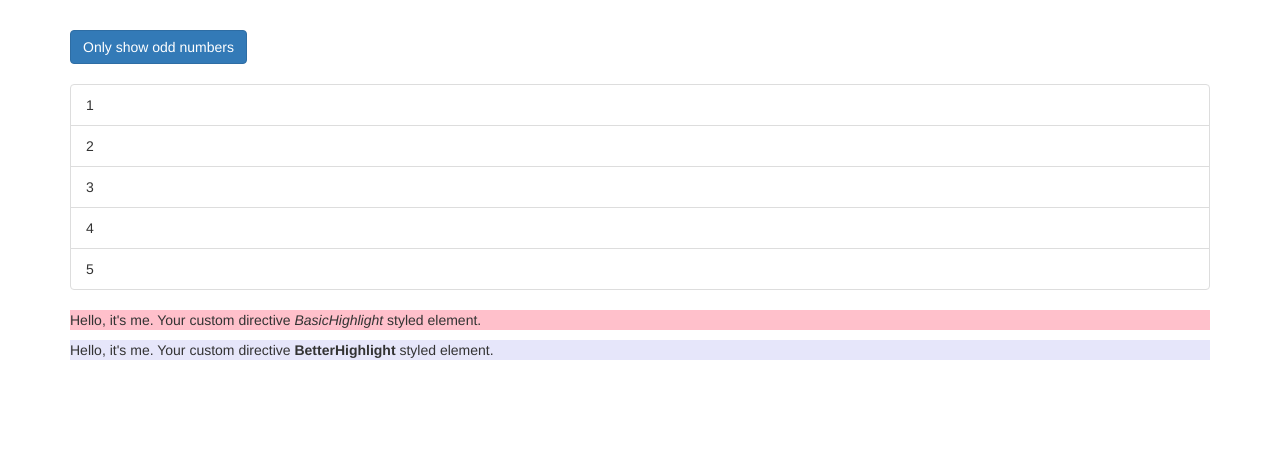
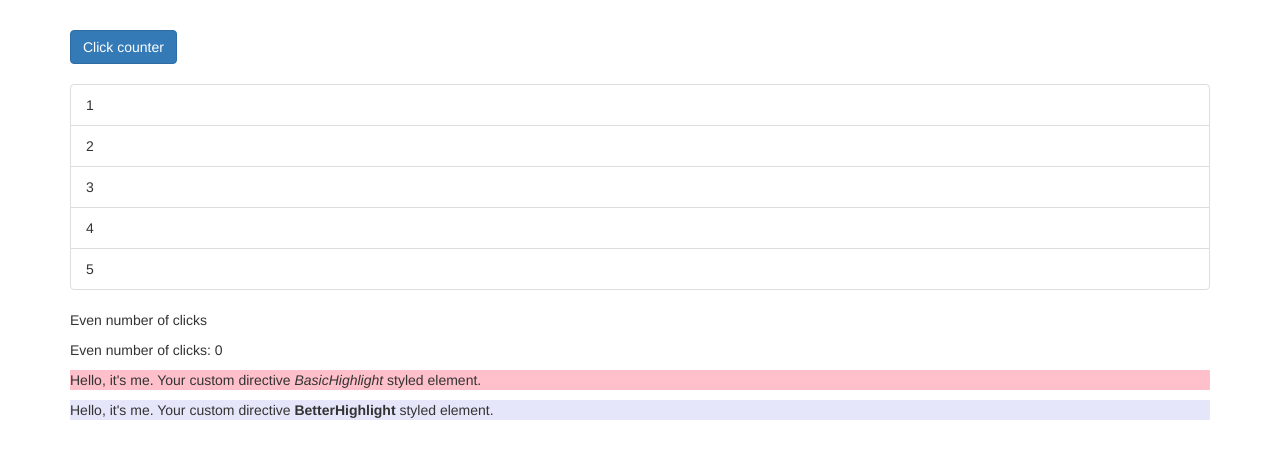
Before and after one commit to rghatore/ng-directives-deep-dive, an Angular app: page / in a window 1280 px wide. Shown: the top 458 px of the page. Built offline with nearby package versions, Linux system fonts and the light colour scheme.

Commit message:
practicing ngSwitch and creating your own structural directive

```diff
--- a/src/app/app.component.html
+++ b/src/app/app.component.html
@@ -1,9 +1,10 @@
 <div class="container">
   <div class="row">
     <div class="col-xs-12">
+      <!-- (click)="onlyOdd = !onlyOdd">Only show odd numbers</button> -->
       <button
         class="btn btn-primary"
-        (click)="onlyOdd = !onlyOdd">Only show odd numbers</button>
+        (click)="onClick()">Click counter</button>
       <br><br>
       <ul class="list-group">
         <li
@@ -14,9 +15,17 @@
         </li>
       </ul>
       <ng-template [ngIf]="onlyOdd">
-        <p>Only odd</p>
+        <p>Odd number of clicks</p>
       </ng-template>
+      <div *appUnless="onlyOdd">
+        <p>Even number of clicks</p>
+      </div>
     </div>
+  </div>
+  <div [ngSwitch]="count % 2">
+    <p *ngSwitchCase="0">Even number of clicks: {{ count }}</p>
+    <p *ngSwitchCase="1">Odd number of clicks: {{ count }}</p>
+    <p *ngSwitchCase="default">Number of clicks: n/a</p>
   </div>
   <p appBasicHighlight>
     Hello, it's me. Your custom directive <em>BasicHighlight</em> styled element.
--- a/src/app/app.component.ts
+++ b/src/app/app.component.ts
@@ -8,4 +8,10 @@ import { Component } from '@angular/core';
 export class AppComponent {
   numbers = [1, 2, 3, 4, 5];
   onlyOdd = false;
+  count: number = 0;
+
+  onClick(): void {
+    this.count ++;
+    this.onlyOdd = !this.onlyOdd;
+  }
 }
--- a/src/app/app.module.ts
+++ b/src/app/app.module.ts
@@ -6,12 +6,14 @@ import { FormsModule } from '@angular/forms';
 import { AppComponent } from './app.component';
 import { BasicHighlightDirective } from './basic-highlight/basic-highlight-directive';
 import { BetterHighlightDirective } from './better-highlight/better-highlight.directive';
+import { UnlessDirective } from './unless/unless.directive';
 
 @NgModule({
   declarations: [
     AppComponent,
     BasicHighlightDirective,
-    BetterHighlightDirective
+    BetterHighlightDirective,
+    UnlessDirective
   ],
   imports: [
     BrowserModule,
--- /dev/null
+++ b/src/app/unless/unless.directive.ts
@@ -0,0 +1,20 @@
+import { Directive, Input, TemplateRef, ViewContainerRef } from '@angular/core';
+
+@Directive({
+  selector: '[appUnless]'
+})
+export class UnlessDirective {
+  // @Input() set appUnless(condition: boolean) {
+  @Input('appUnless') set unless(condition: boolean) {
+    if (!condition) {
+      this.vcRef.createEmbeddedView(this.templateRef);
+    } else {
+      this.vcRef.clear();
+    }
+  }
+
+  constructor(private templateRef: TemplateRef<any>, private vcRef: ViewContainerRef ) {
+
+  }
+
+}
```
